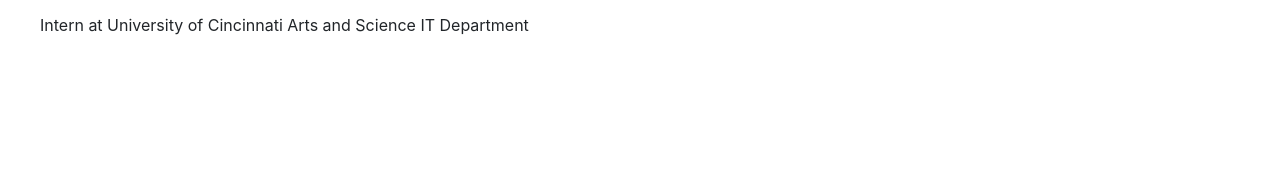
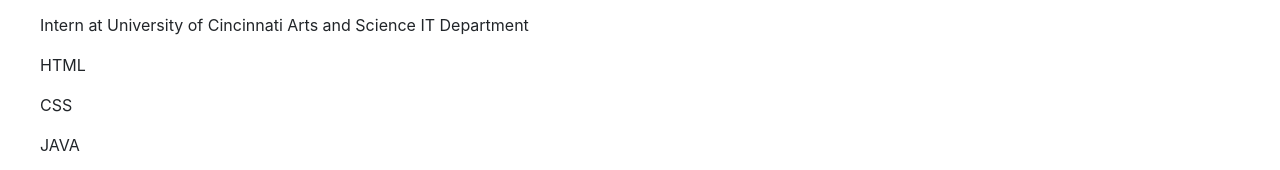
Before and after one commit to IT3049C-Lively-FA23/online-portfolio-sawyervd123, a website: page index.html in a window 1280 px wide. Shown: the part 3084-3254 px from the top of the page. Before the commit the page ends 3137 px from the top, so only its background shows below. Drawn offline with nearby package versions, Linux system fonts and the light colour scheme.

Commit message:
added languages section

```diff
--- a/index.html
+++ b/index.html
@@ -29,6 +29,11 @@
     <ol>Intern at Infinity Labs</ol>
     <ol>Intern at University of Cincinnati Arts and Science IT Department</ol>
   </div>
+  <div class="section" id="programmingLanguages">
+    <ol>HTML</ol>
+    <ol>CSS</ol>
+    <ol>JAVA</ol>
+  </div>
 
   <link rel="Scripts--" href="resources/scripts/index.js">
 
```
